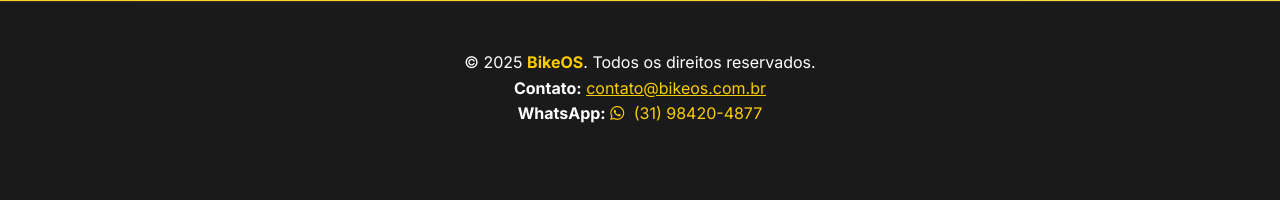
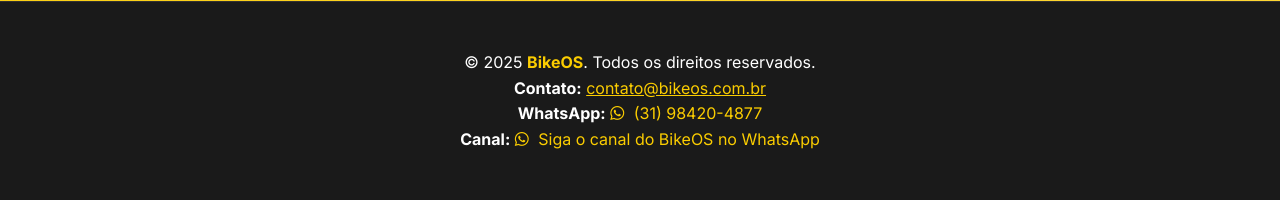
Before and after one commit to JulianoSilva05/bikeos, a PHP site: page / in a window 1280 px wide. Shown: the part 4356-4556 px from the top of the page. Before the commit the page ends 4479 px from the top, so only its background shows below. Run offline with PHP 8.4, Linux system fonts and the light colour scheme; a stand-in replaces the project's code that opens the database connection.

Commit message:
Adiciona link do canal do BikeOS no WhatsApp no rodapé do site
Co-Authored-By: Claude Opus 5.5 <noreply@anthropic.com>
Claude-Session: https://claude.ai/code/session_01J6WMUNB7FFr83scgwHDstL

```diff
--- a/index.php
+++ b/index.php
@@ -1001,6 +1001,10 @@
                 <i class="fab fa-whatsapp" style="margin-right: 5px;"></i>
                 (31) 98420-4877
             </a></p>
+            <p><strong>Canal:</strong> <a href="https://whatsapp.com/channel/0029VbCcUiZ1Hspwy8LgUc2M" target="_blank" rel="noopener noreferrer" style="color: var(--primary-color); text-decoration: none;" aria-label="Seguir o canal do BikeOS no WhatsApp">
+                <i class="fab fa-whatsapp" style="margin-right: 5px;"></i>
+                Siga o canal do BikeOS no WhatsApp
+            </a></p>
             <address class="sr-only">
                 BikeOS - Sistema de Gestão para Oficinas de Bicicletas<br>
                 Email: contato@bikeos.com.br<br>
```
